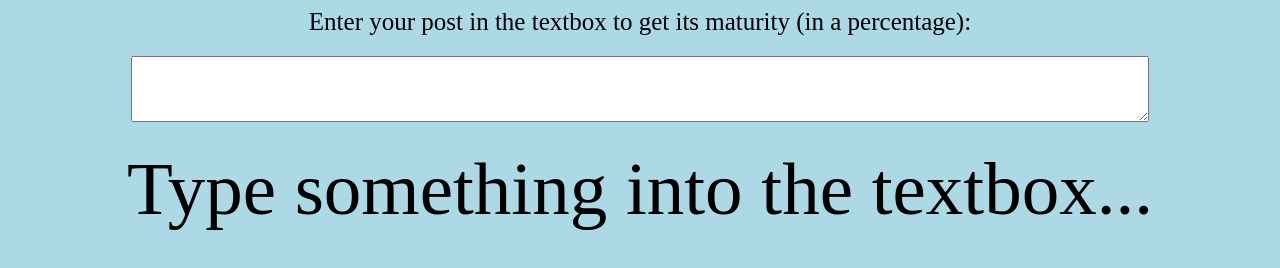
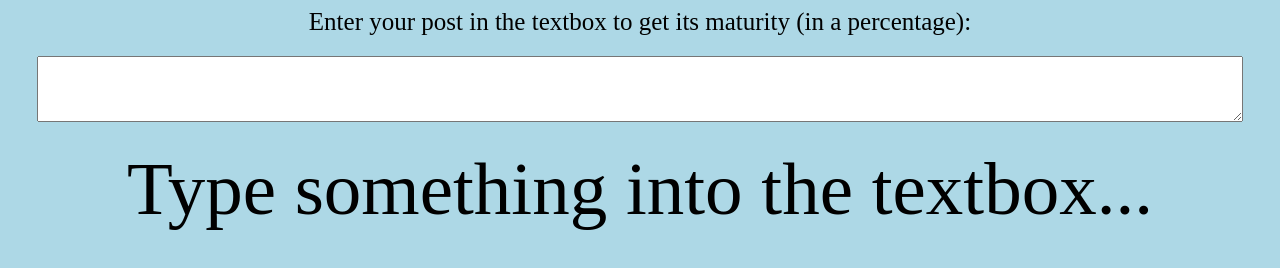
Before and after one commit to iamunknown2/iamunknown2.github.io, a plain HTML site: page maturity-check/index.html in a window 1280 px wide. Drawn offline with Linux system fonts and the light colour scheme.

Commit message:
Widened textbox

```diff
--- a/maturity-check/style.css
+++ b/maturity-check/style.css
@@ -3,6 +3,7 @@ body
 	text-align: center;
 	background-color: lightblue;
 	word-break: break-all;
+	margin; 95%;
 }
 
 #explain
@@ -12,7 +13,7 @@ body
 
 #text
 {
-	width: 80%;
+	width: 95%;
 	margin-top: 20px;
 	margin-bottom: 20px;
 }
```
